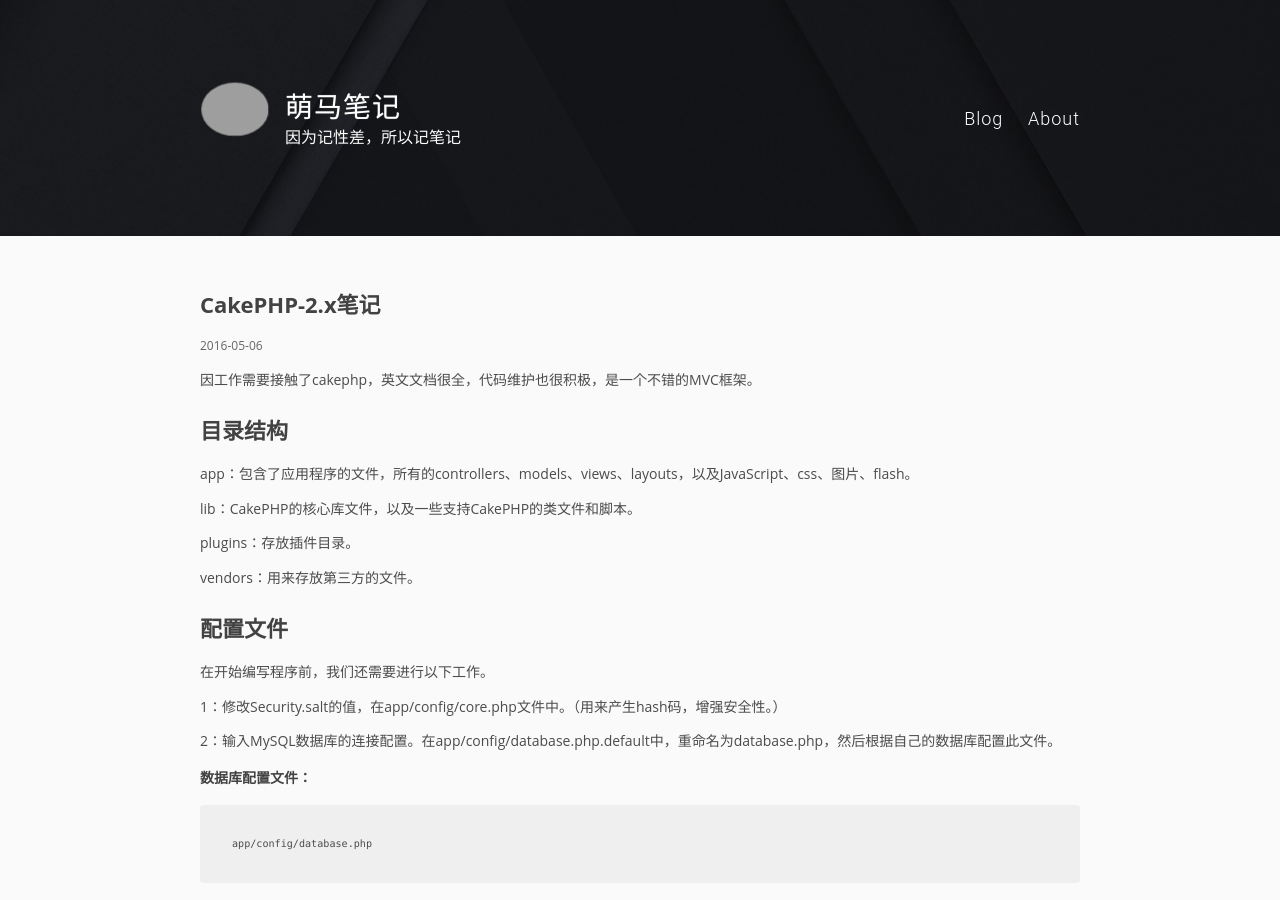
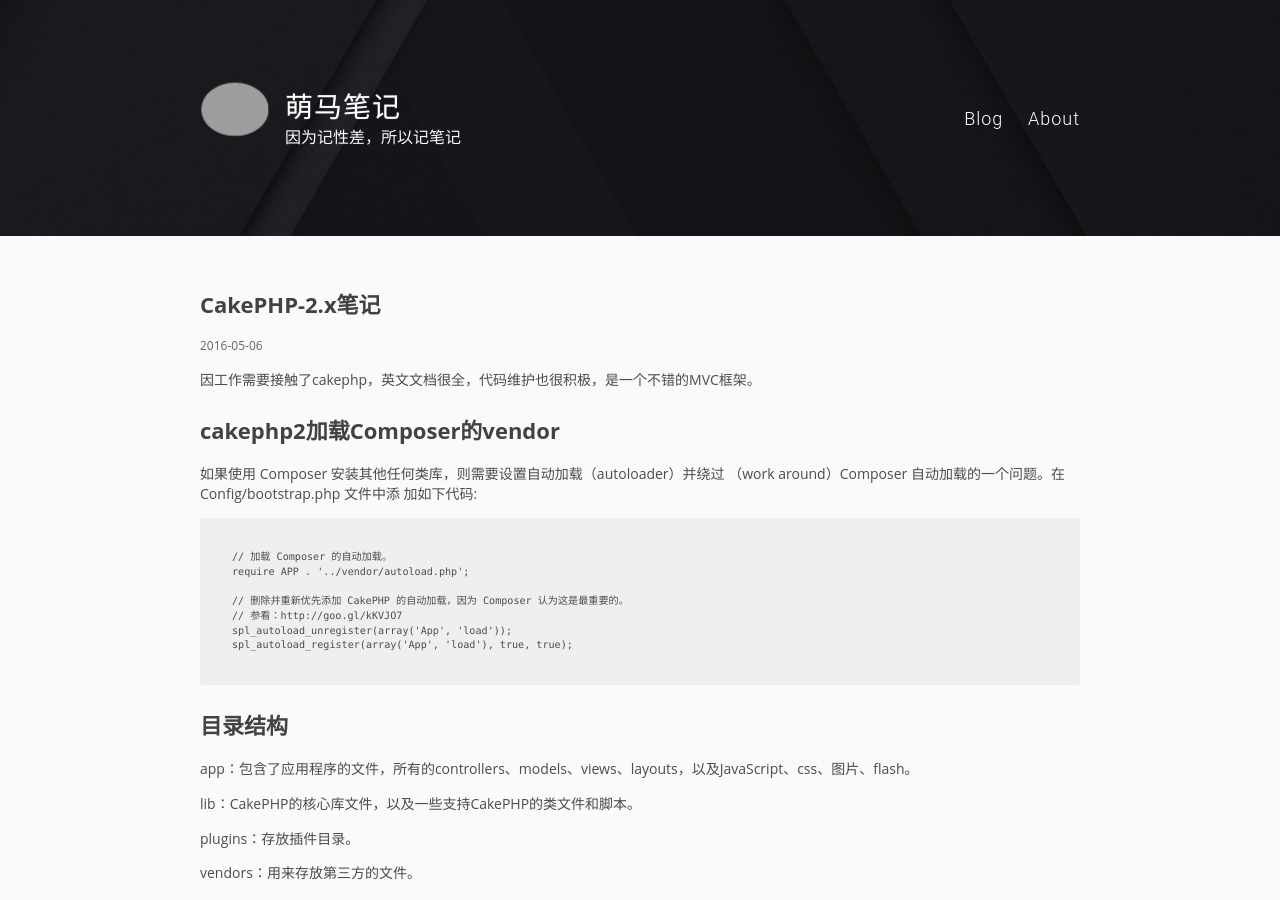
Before and after one commit to pingmalu/pingmalu.github.io, a Jekyll site: the page built from _posts/2016-05-06-CakePHP-2.x笔记.md, in a window 1280 px wide and 900 px high. Built offline with Jekyll 4.4.1, drawn with Linux system fonts in a browser that asks for light colours; grey boxes are pictures that could not be loaded.

Commit message:
'update'

```diff
--- a/_posts/2016-05-06-CakePHP-2.x笔记.md
+++ b/_posts/2016-05-06-CakePHP-2.x笔记.md
@@ -4,6 +4,19 @@
 ---
 
 因工作需要接触了cakephp，英文文档很全，代码维护也很积极，是一个不错的MVC框架。
+
+# cakephp2加载Composer的vendor
+
+如果使用 Composer 安装其他任何类库，则需要设置自动加载（autoloader）并绕过 （work around）Composer 自动加载的一个问题。在 Config/bootstrap.php 文件中添 加如下代码:
+
+	// 加载 Composer 的自动加载。
+	require APP . '../vendor/autoload.php';
+
+	// 删除并重新优先添加 CakePHP 的自动加载，因为 Composer 认为这是最重要的。
+	// 参看：http://goo.gl/kKVJO7
+	spl_autoload_unregister(array('App', 'load'));
+	spl_autoload_register(array('App', 'load'), true, true);
+
 
 # 目录结构
 
```
